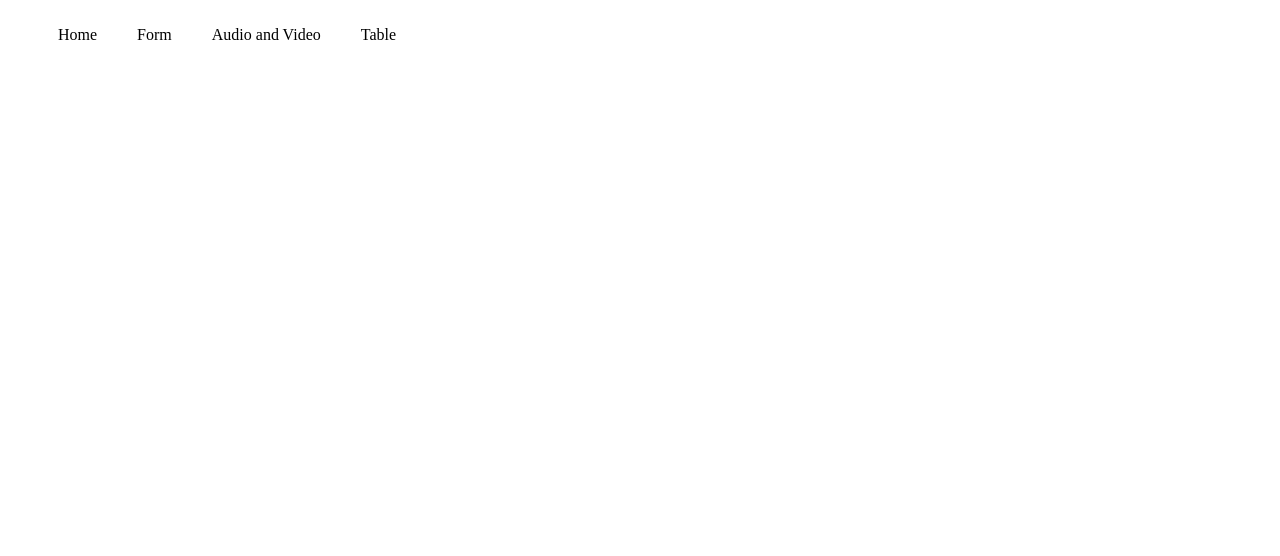
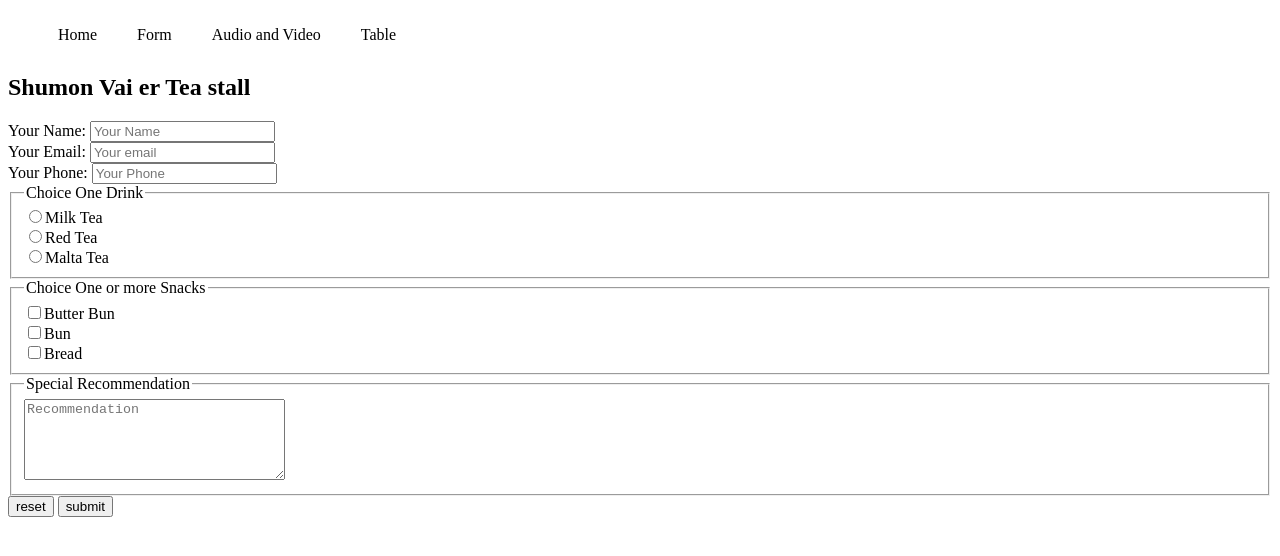
Before and after one commit to majid111/Sumons-tea-stall, a plain HTML site: page Form.html in a window 1280 px wide. Drawn offline with Linux system fonts and the light colour scheme.

Commit message:
adding form

```diff
--- a/Form.html
+++ b/Form.html
@@ -6,6 +6,12 @@
     <title>Form</title>
 <!--Styles are here-->
 <link rel="stylesheet" href="Styles/nav.css">
+
+<style>
+    label{
+        display: block;
+    }
+</style>
 </head>
 <body>
     <Header>
@@ -22,6 +28,55 @@
     <!-- Main Section -->
 
     <main>
+        <section>
+            <h1>Shumon Vai er Tea stall</h1>
+            <form>
+                <label for="name">Your Name:
+                    <input type="text" placeholder="Your Name">
+                </label>
+                <label for="email">Your Email: <input type="Your email" placeholder= "Your email" ></label>
+                <label for="text">Your Phone: <input type="Your Phone" placeholder="Your Phone"></label>
+
+                <fieldset>
+                    <legend>
+                        Choice One Drink
+                    </legend>
+                    <label for="Milk Tea">
+                        <input type="radio" name=" Tea" id="Milk Tea">Milk Tea
+                    </label>
+                    <label for="Red Tea">
+                        <input type="radio" name=" Tea" id="Red Tea">Red Tea
+                    </label>
+                    <label for="Malta Tea">
+                        <input type="radio" name=" Tea" id="Malta Tea">Malta Tea
+                    </label>
+                </fieldset>
+                <fieldset>
+                    <legend>
+                        Choice One or more Snacks
+                    </legend>
+                    <label for="Butter Bun">
+                        <input type="checkbox" name=" Bread" id="ButterBun">Butter Bun
+                    </label>
+                    <label for="Bun">
+                        <input type="checkbox" name=" Bread" id="Bun">Bun
+                    </label>
+                    <label for="Bread">
+                        <input type="checkbox" name=" Bread" id="Bread">Bread
+                    </label>
+                </fieldset>
+                <fieldset>
+                    <legend>
+                        Special Recommendation
+                    </legend>
+                    <textarea name="" id="" cols="30" rows="5" placeholder="Recommendation"></textarea>
+                </fieldset>
+                <input type="reset" value="reset">
+                <input type="submit" value="submit">
+            </form>
+        </section>
+
+
 
 
     </main>
```
